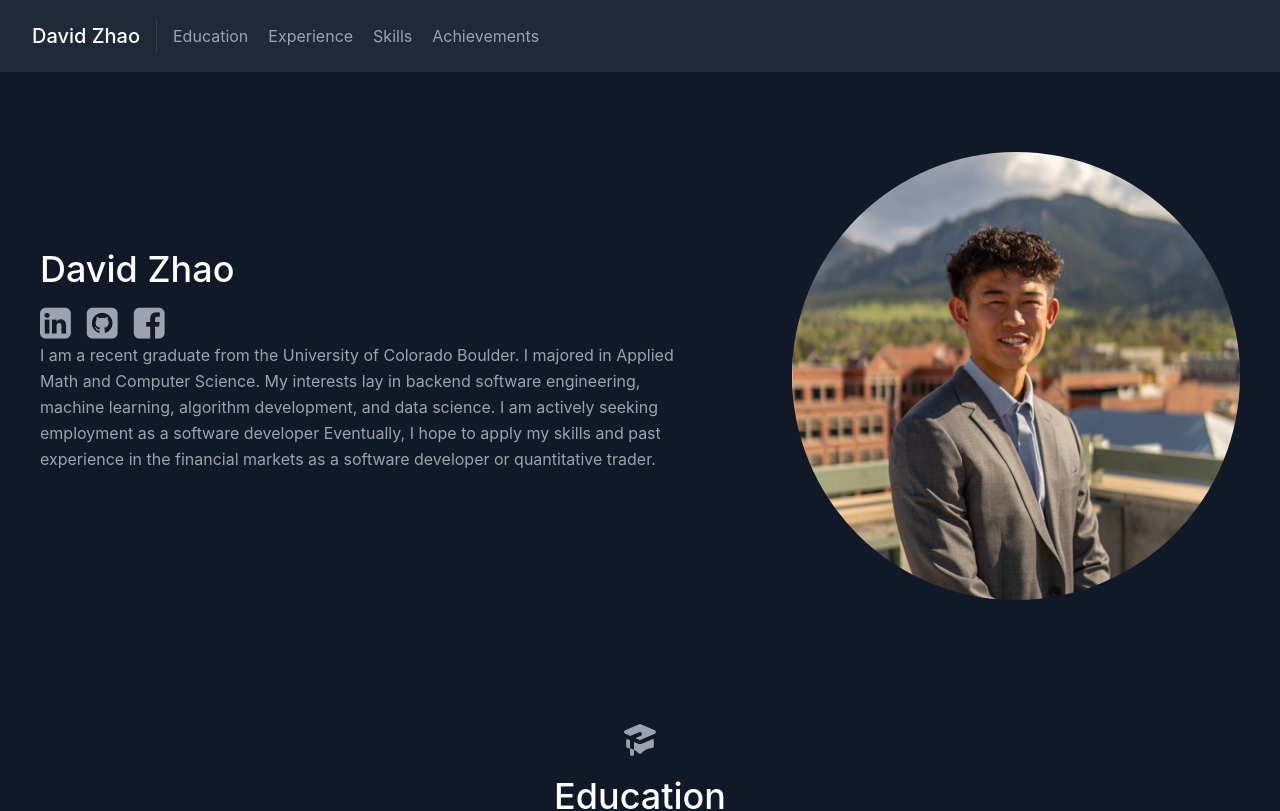
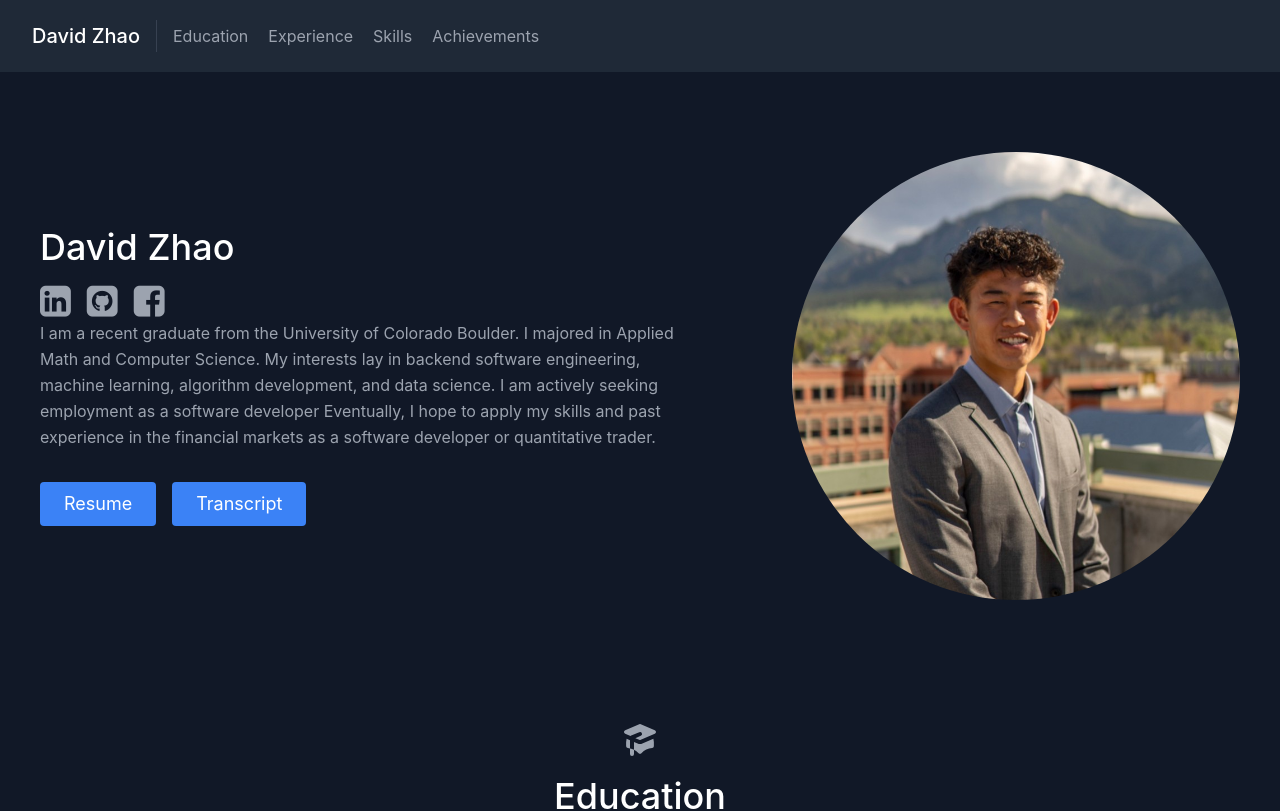
Before and after one commit to dazh5587/davidWebsite, a React (Create React App) app in the folder david-app/: page / in a window 1280 px wide. Shown: the top 811 px of the page. Built offline with nearby package versions, Linux system fonts and the light colour scheme.

Commit message:
Worked for tsparticles but not in the background yet

```diff
--- a/david-app/package.json
+++ b/david-app/package.json
@@ -12,6 +12,8 @@
     "react-bootstrap": "^2.5.0",
     "react-dom": "^18.2.0",
     "react-scripts": "5.0.1",
+    "react-tsparticles": "^2.2.4",
+    "tsparticles": "^2.2.4",
     "web-vitals": "^2.1.4"
   },
   "scripts": {
--- a/david-app/src/App.js
+++ b/david-app/src/App.js
@@ -1,4 +1,3 @@
-import logo from './logo.svg';
 import './App.css';
 import React from "react";
 import About from "./components/About";
@@ -7,10 +6,13 @@ import Experience from "./components/Experience";
 import Skills from "./components/Skills";
 import Achievements from "./components/Accomplishments";
 import Education from './components/Education';
+import Particle from './components/Particles';
+//import Particles, { ISourceOptions } from "react-tsparticles";
 
 export default function App() {
   return (
       <main className="text-gray-400 bg-gray-900 body-font">
+        <Particle/>
         <Navbar />
         <About />
         <Education />
--- a/david-app/src/components/About.js
+++ b/david-app/src/components/About.js
@@ -3,16 +3,14 @@ import React from "react";
 export default function About() {
     return (
         <section id="about">
+
           <link rel="stylesheet" href="https://cdnjs.cloudflare.com/ajax/libs/font-awesome/4.7.0/css/font-awesome.min.css"></link>
           <div className="container mx-auto flex px-10 py-20 md:flex-row flex-col items-center">
             <div className="lg:flex-grow md:w-1/2 lg:pr-24 md:pr-16 flex flex-col md:items-start md:text-left mb-16 md:mb-0 items-center text-center">
               <h1 className="title-font sm:text-4xl text-3xl mb-4 font-medium text-white">
                 David Zhao
               </h1>
-              {/* <a
-                href = "https://www.linkedin.com/in/david-zhao-406247174"
-                className="inline-flex text-white bg-blue-500 border-0 py-2 px-6 focus:outline-none hover:bg-blue-600 rounded text-lg">
-                    LinkedIn </a> */}
+
                 <div className="flex space-x-4">
                     <a href="https://www.linkedin.com/in/david-zhao-406247174">
                         <i class="fa fa-linkedin-square" style = {{fontSize: 36}}></i>
@@ -30,9 +28,22 @@ export default function About() {
                 My interests lay in backend software engineering, machine learning, algorithm development, and data science. I am actively seeking employment as a software developer
                 Eventually, I hope to apply my skills and past experience in the financial markets as a software developer or quantitative trader.
               </p>
+              <div className="flex space-x-4">
+              <a
+              href = "https://drive.google.com/file/d/1p9RB0Ked4ESgTuG2olO3Gxhau1GHLC1D/view?usp=sharing"
+              className="inline-flex text-white bg-blue-500 border-0 py-2 px-6 focus:outline-none hover:bg-blue-600 rounded text-lg">
+                  Resume </a>
+                <a
+                href = "https://drive.google.com/file/d/1aVGT7dg_88hefLJv6l-czJoNek8ib1oc/view?usp=sharing"
+                className="inline-flex text-white bg-blue-500 border-0 py-2 px-6 focus:outline-none hover:bg-blue-600 rounded text-lg">
+                    Transcript </a>
+              </div>
+
+
               <div className="flex justify-center">
               </div>
             </div>
+
             <div className="md:max-w-md md:w-full md:w-1/2 w-5/6">
               <img
                 className="object-cover object-center rounded-full"
--- /dev/null
+++ b/david-app/src/components/Particles.js
@@ -0,0 +1,102 @@
+import Particles from 'react-tsparticles';
+import {loadFull} from "tsparticles";
+import { useCallback } from "react";
+
+export default function Particle() {
+    const particlesInit = useCallback(async (engine) => {
+        console.log(engine);
+        // you can initiate the tsParticles instance (engine) here, adding custom shapes or presets
+        // this loads the tsparticles package bundle, it's the easiest method for getting everything ready
+        // starting from v2 you can add only the features you need reducing the bundle size
+        await loadFull(engine);
+    }, []);
+
+    const particlesLoaded = useCallback(async (container) => {
+        await console.log(container);
+    }, []);
+    return (
+        <Particles
+        id="tsparticles"
+        init={particlesInit}
+        Loaded={particlesLoaded}
+
+        options={{
+            fullScreen: {
+                enable: true,
+                zIndex: -1 // or any value is good for you, if you use -1 set `interactivity.detectsOn` to `"window"` if you need mouse interactions
+              },
+            background: {
+                color: {
+                    value: "#0d47a1",
+                },
+            },
+            fpsLimit: 120,
+            interactivity: {
+                events: {
+                    onClick: {
+                        enable: true,
+                        mode: "push",
+                    },
+                    onHover: {
+                        enable: true,
+                        mode: "repulse",
+                    },
+                    resize: true,
+                },
+                detect_on:'window',
+                modes: {
+                    push: {
+                        quantity: 4,
+                    },
+                    repulse: {
+                        distance: 200,
+                        duration: 0.4,
+                    },
+                },
+            },
+            particles: {
+                color: {
+                    value: "#ffffff",
+                },
+                links: {
+                    color: "#ffffff",
+                    distance: 150,
+                    enable: true,
+                    opacity: 0.5,
+                    width: 1,
+                },
+                collisions: {
+                    enable: true,
+                },
+                move: {
+                    directions: "none",
+                    enable: true,
+                    outModes: {
+                        default: "bounce",
+                    },
+                    random: false,
+                    speed: 6,
+                    straight: false,
+                },
+                number: {
+                    density: {
+                        enable: true,
+                        area: 800,
+                    },
+                    value: 80,
+                },
+                opacity: {
+                    value: 0.5,
+                },
+                shape: {
+                    type: "circle",
+                },
+                size: {
+                    value: { min: 1, max: 5 },
+                },
+            },
+            detectRetina: true,
+        }}
+        />
+    )
+}
--- a/david-app/src/index.css
+++ b/david-app/src/index.css
@@ -4,8 +4,7 @@
 body {
   margin: 0;
   font-family: -apple-system, BlinkMacSystemFont, 'Segoe UI', 'Roboto', 'Oxygen',
-    'Ubuntu', 'Cantarell', 'Fira Sans', 'Droid Sans', 'Helvetica Neue',
-    sans-serif;
+    'Ubuntu', 'Cantarell', 'Fira Sans', 'Droid Sans', 'Helvetica Neue';
   -webkit-font-smoothing: antialiased;
   -moz-osx-font-smoothing: grayscale;
 }
```
Also changed, not shown: 1 other file (tests, documents, lock files or other folders). Lines whose indentation alone changed are shown as unchanged.
